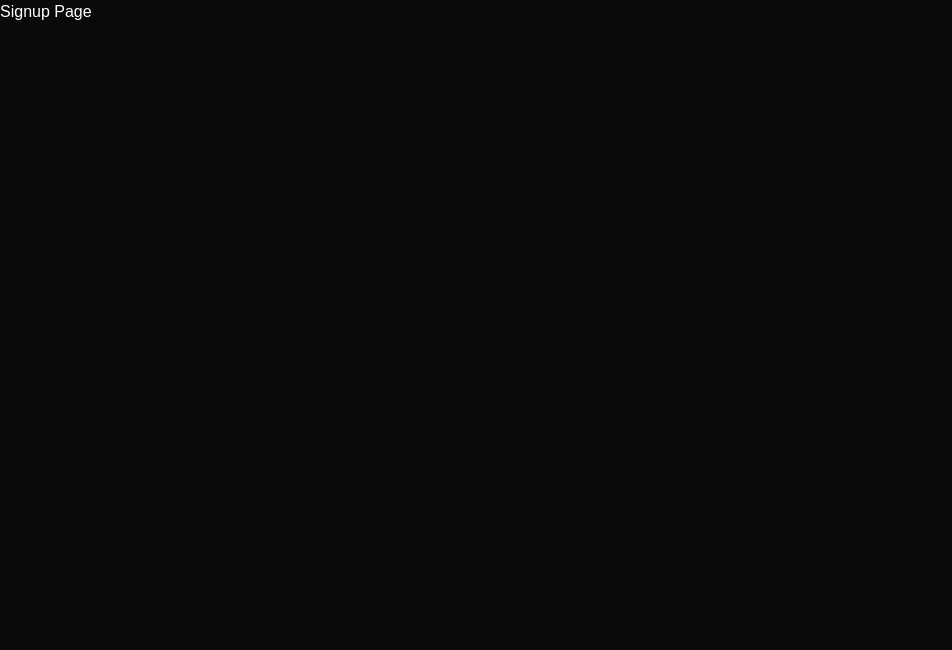
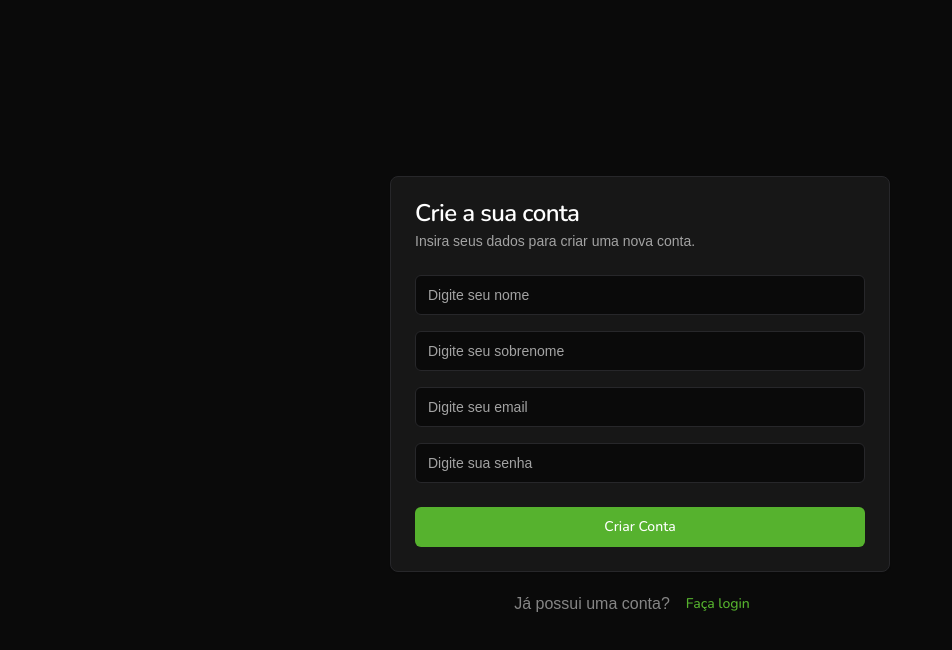
Before and after one commit to vivianeaguiarc/fintrack, a React (Vite) app: page /signup in a window 1280 px wide. Shown: the top 650 px of the page, without its empty margins (0-952 px from the left). Built offline with nearby package versions, Linux system fonts and the light colour scheme; a web font is replaced by a local one.

Commit message:
feat: add initial sign up page

```diff
--- a/package.json
+++ b/package.json
@@ -18,6 +18,7 @@
     "react": "^18.3.1",
     "react-dom": "^18.3.1",
     "react-router": "^7.1.1",
+    "react-router-dom": "^7.11.0",
     "tailwind-merge": "^3.4.0",
     "tailwindcss-animate": "^1.0.7"
   },
--- /dev/null
+++ b/src/components/ui/card.jsx
@@ -0,0 +1,61 @@
+import * as React from 'react'
+
+import { cn } from '@/lib/utils'
+
+const Card = React.forwardRef(({ className, ...props }, ref) => (
+  <div
+    ref={ref}
+    className={cn(
+      'rounded-lg border bg-card text-card-foreground shadow-sm',
+      className
+    )}
+    {...props}
+  />
+))
+Card.displayName = 'Card'
+
+const CardHeader = React.forwardRef(({ className, ...props }, ref) => (
+  <div
+    ref={ref}
+    className={cn('flex flex-col space-y-1.5 p-6', className)}
+    {...props}
+  />
+))
+CardHeader.displayName = 'CardHeader'
+
+const CardTitle = React.forwardRef(({ className, ...props }, ref) => (
+  <div
+    ref={ref}
+    className={cn(
+      'text-2xl font-semibold leading-none tracking-tight',
+      className
+    )}
+    {...props}
+  />
+))
+CardTitle.displayName = 'CardTitle'
+
+const CardDescription = React.forwardRef(({ className, ...props }, ref) => (
+  <div
+    ref={ref}
+    className={cn('text-sm text-muted-foreground', className)}
+    {...props}
+  />
+))
+CardDescription.displayName = 'CardDescription'
+
+const CardContent = React.forwardRef(({ className, ...props }, ref) => (
+  <div ref={ref} className={cn('p-6 pt-0', className)} {...props} />
+))
+CardContent.displayName = 'CardContent'
+
+const CardFooter = React.forwardRef(({ className, ...props }, ref) => (
+  <div
+    ref={ref}
+    className={cn('flex items-center p-6 pt-0', className)}
+    {...props}
+  />
+))
+CardFooter.displayName = 'CardFooter'
+
+export { Card, CardContent,CardDescription, CardFooter, CardHeader, CardTitle }
--- /dev/null
+++ b/src/components/ui/input.jsx
@@ -0,0 +1,20 @@
+import * as React from 'react'
+
+import { cn } from '@/lib/utils'
+
+const Input = React.forwardRef(({ className, type, ...props }, ref) => {
+  return (
+    <input
+      type={type}
+      className={cn(
+        'flex h-10 w-full rounded-md border border-input bg-background px-3 py-2 text-base ring-offset-background file:border-0 file:bg-transparent file:text-sm file:font-medium file:text-foreground placeholder:text-muted-foreground focus-visible:outline-none focus-visible:ring-2 focus-visible:ring-ring focus-visible:ring-offset-2 disabled:cursor-not-allowed disabled:opacity-50 md:text-sm',
+        className
+      )}
+      ref={ref}
+      {...props}
+    />
+  )
+})
+Input.displayName = 'Input'
+
+export { Input }
--- a/src/pages/signup.jsx
+++ b/src/pages/signup.jsx
@@ -1,5 +1,44 @@
+import { Link } from 'react-router'
+
+import { Button } from '@/components/ui/button'
+import {
+  Card,
+  CardContent,
+  CardDescription,
+  CardFooter,
+  CardHeader,
+  CardTitle,
+} from '@/components/ui/card'
+import { Input } from '@/components/ui/input'
+
 const Signup = () => {
-  return <h1>Signup Page</h1>
+  return (
+    <div className="flex h-screen w-screen flex-col items-center justify-center gap-3">
+      <Card className="w-[500px]">
+        <CardHeader>
+          <CardTitle>Crie a sua conta</CardTitle>
+          <CardDescription>
+            Insira seus dados para criar uma nova conta.
+          </CardDescription>
+        </CardHeader>
+        <CardContent className="space-y-4">
+          <Input placeholder="Digite seu nome" />
+          <Input placeholder="Digite seu sobrenome" />
+          <Input placeholder="Digite seu email" />
+          <Input type="password" placeholder="Digite sua senha" />
+        </CardContent>
+        <CardFooter>
+          <Button className="w-full">Criar Conta</Button>
+        </CardFooter>
+      </Card>
+      <div className="flex items-center justify-center">
+        <p className="text-center opacity-50">Já possui uma conta?</p>
+        <Button variant="link">
+          <Link to="/login">Faça login</Link>
+        </Button>
+      </div>
+    </div>
+  )
 }
 
 export default Signup
```
Also changed, not shown: 1 other file (tests, documents, lock files or other folders).
